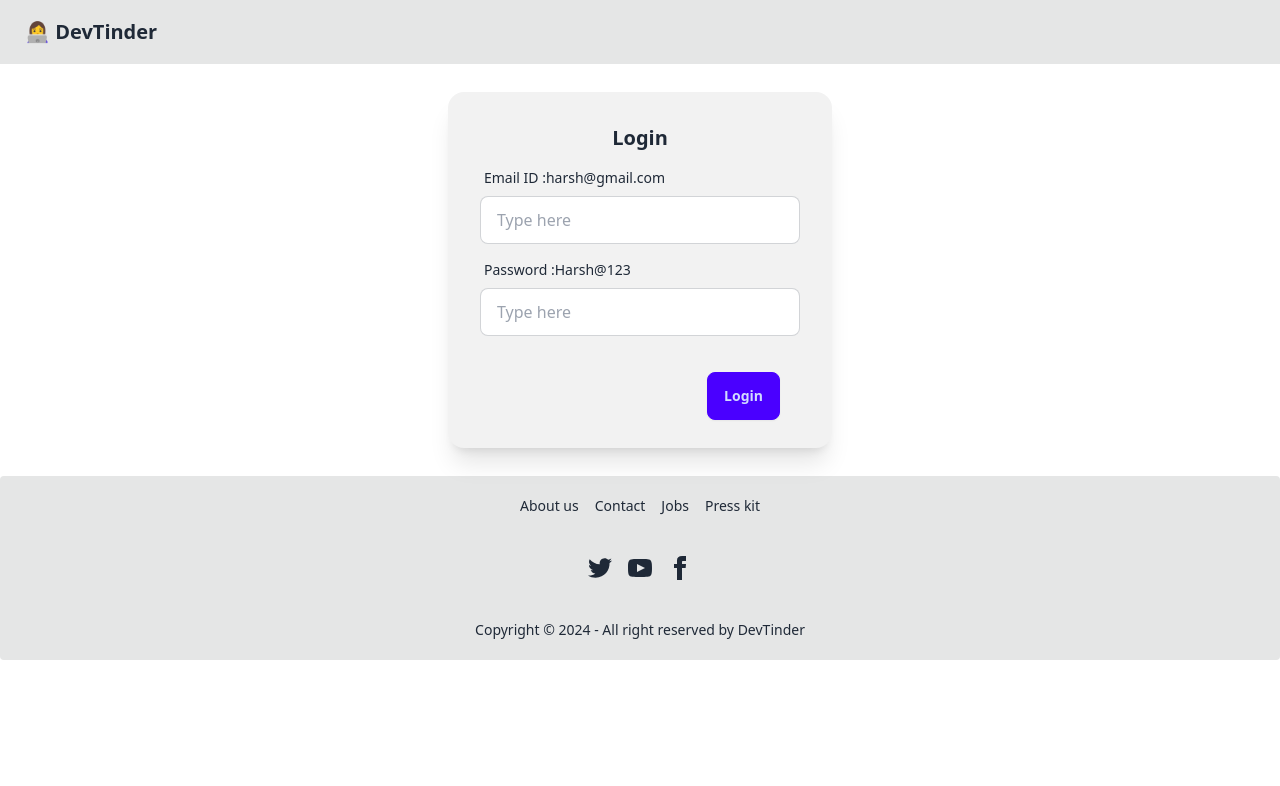
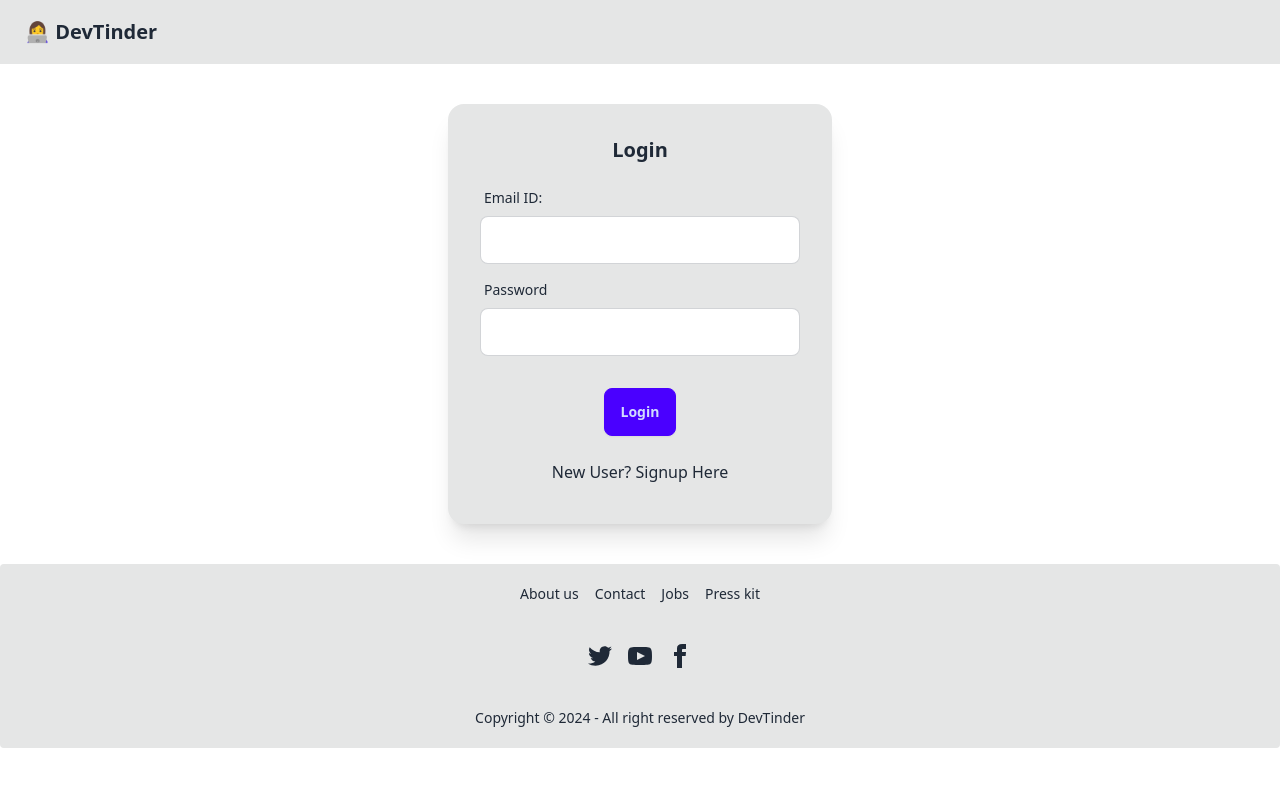
Before and after one commit to harshguptaclj/DevTinder-Web, a React (Vite) app: page /login in a window 1280 px wide. Shown: the top 786 px of the page. Built offline with nearby package versions, Linux system fonts and the light colour scheme; no server answers.

Commit message:
final commit

```diff
--- a/src/components/EditProfile.jsx
+++ b/src/components/EditProfile.jsx
@@ -4,6 +4,7 @@ import axios from "axios";
 import { BASE_URL } from "../utils/constants";
 import { useDispatch } from "react-redux";
 import { addUser } from "../utils/userSlice";
+import { useNavigate } from "react-router-dom";
 
 const EditProfile = ({ user }) => {
 
@@ -16,8 +17,11 @@ const EditProfile = ({ user }) => {
   const [error, setError] = useState("");
   const dispatch = useDispatch();
   const [showToast, setShowToast] = useState(false);
+  const navigate = useNavigate();
 
   const saveProfile = async () => {
+
+
     //Clear Errors
     setError("");
     try {
@@ -38,6 +42,7 @@ const EditProfile = ({ user }) => {
       setTimeout(() => {
         setShowToast(false);
       }, 3000);
+      navigate('/');
     } catch (err) {
       setError(err.response.data);
     }
--- a/src/components/Feed.jsx
+++ b/src/components/Feed.jsx
@@ -1,35 +1,40 @@
-import React, { useEffect } from 'react'
-import { useDispatch, useSelector } from 'react-redux'
-import { BASE_URL } from '../utils/constants';
-import { addFeed } from '../utils/feedSlice';
-import axios from 'axios';
-import UserCard from './UserCard';
+import axios from "axios";
+import { BASE_URL } from "../utils/constants";
+import { useDispatch, useSelector } from "react-redux";
+import { addFeed } from "../utils/feedSlice";
+import { useEffect } from "react";
+import UserCard from "./UserCard";
 
 const Feed = () => {
   const feed = useSelector((store) => store.feed);
   const dispatch = useDispatch();
 
-  const getFeed = async () =>{
-    if(feed)return;
-    try{
-      const res = await axios.get(BASE_URL + "/feed",{withCredentials: true});
+  const getFeed = async () => {
+    if (feed) return;
+    try {
+      const res = await axios.get(BASE_URL + "/feed", {
+        withCredentials: true,
+      });
       dispatch(addFeed(res?.data?.data));
-    } catch(err){
-      // ToDo: handle error
-      console.error(err);
+    } catch (err) {
+      //TODO: handle error
     }
   };
 
-  useEffect(()=>{
+  useEffect(() => {
     getFeed();
-  },[]);
+  }, []);
+  if (!feed) return;
+
+  if (feed.length <= 0)
+    return <h1 className="flex justify-center my-10">No new users founds!</h1>;
 
   return (
     feed && (
-    <div className='flex justify-center my-10'>
-      <UserCard user={feed[0]} />
-    </div>)
-  )
-}
-
-export default Feed
+      <div className="flex justify-center my-10">
+        <UserCard user={feed[0]} />
+      </div>
+    )
+  );
+};
+export default Feed;
--- a/src/components/Login.jsx
+++ b/src/components/Login.jsx
@@ -1,83 +1,129 @@
+import { useState } from "react";
 import axios from "axios";
-import React, { useEffect, useState } from "react";
-import { useDispatch, useSelector } from "react-redux";
+import { useDispatch } from "react-redux";
 import { addUser } from "../utils/userSlice";
 import { useNavigate } from "react-router-dom";
 import { BASE_URL } from "../utils/constants";
 
 const Login = () => {
-  const [emailId, setEmailId] = useState("harsh@gmail.com");
-  const [password, setPassword] = useState("Harsh@123");
+  const [email, setEmailId] = useState("");
+  const [password, setPassword] = useState("");
+  const [firstName, setFirstName] = useState("");
+  const [lastName, setLastName] = useState("");
+  const [isLoginForm, setIsLoginForm] = useState(true);
   const [error, setError] = useState("");
   const dispatch = useDispatch();
-
-  const user = useSelector((store)=>store.user);
-
   const navigate = useNavigate();
 
   const handleLogin = async () => {
-    if(user){
-      return navigate('/');
-    };
     try {
       const res = await axios.post(
-        BASE_URL+"/login",
+        BASE_URL + "/login",
         {
-          email: emailId,
-          password: password,
+          email,
+          password,
         },
         { withCredentials: true }
       );
       dispatch(addUser(res.data));
-      return navigate('/');
+      return navigate("/");
     } catch (err) {
-      setError(err?.response?.data || "Something went wrong!");
+      setError(err?.response?.data || "Something went wrong");
     }
   };
 
-
+  const handleSignUp = async () => {
+    try {
+      const res = await axios.post(
+        BASE_URL + "/signup",
+        { firstName, lastName, email, password },
+        { withCredentials: true }
+      );
+      dispatch(addUser(res.data.data));
+      return navigate("/profile");
+    } catch (err) {
+      setError(err?.response?.data || "Something went wrong");
+    }
+  };
 
   return (
-    <div className="flex justify-center m-7">
-      <div className="card bg-base-200 w-96 shadow-xl ">
-        <div className="card-body -mb-6">
-          <h2 className="card-title justify-center">Login</h2>
-          <label className="form-control w-full max-w-xs">
+    <div className="flex justify-center my-10">
+      <div className="card bg-base-300 w-96 shadow-xl">
+        <div className="card-body">
+          <h2 className="card-title justify-center">
+            {isLoginForm ? "Login" : "Sign Up"}
+          </h2>
+          <div>
+            {!isLoginForm && (
+              <>
+                <label className="form-control w-full max-w-xs my-2">
                   <div className="label">
-              <span className="label-text">Email ID :{emailId}</span>
+                    <span className="label-text">First Name</span>
                   </div>
                   <input
                     type="text"
-              placeholder="Type here"
+                    value={firstName}
                     className="input input-bordered w-full max-w-xs"
-              onChange={(e) => {
-                setEmailId(e.target.value);
-              }}
+                    onChange={(e) => setFirstName(e.target.value)}
                   />
                 </label>
-          <label className="form-control w-full max-w-xs">
+                <label className="form-control w-full max-w-xs my-2">
                   <div className="label">
-              <span className="label-text">Password :{password}</span>
+                    <span className="label-text">Last Name</span>
+                  </div>
+                  <input
+                    type="text"
+                    value={lastName}
+                    className="input input-bordered w-full max-w-xs"
+                    onChange={(e) => setLastName(e.target.value)}
+                  />
+                </label>
+              </>
+            )}
+            <label className="form-control w-full max-w-xs my-2">
+              <div className="label">
+                <span className="label-text">Email ID:</span>
+              </div>
+              <input
+                type="text"
+                value={email}
+                className="input input-bordered w-full max-w-xs"
+                onChange={(e) => setEmailId(e.target.value)}
+              />
+            </label>
+            <label className="form-control w-full max-w-xs my-2">
+              <div className="label">
+                <span className="label-text">Password</span>
               </div>
               <input
                 type="password"
-              placeholder="Type here"
+                value={password}
                 className="input input-bordered w-full max-w-xs"
-              onChange={(e) => {
-                setPassword(e.target.value);
-              }}
+                onChange={(e) => setPassword(e.target.value)}
               />
             </label>
+          </div>
           <p className="text-red-500">{error}</p>
-          <div className="card-actions justify-end m-5">
-            <button className="btn btn-primary" onClick={handleLogin}>
-              Login
+          <div className="card-actions justify-center m-2">
+            <button
+              className="btn btn-primary"
+              onClick={isLoginForm ? handleLogin : handleSignUp}
+            >
+              {isLoginForm ? "Login" : "Sign Up"}
             </button>
           </div>
+
+          <p
+            className="m-auto cursor-pointer py-2"
+            onClick={() => setIsLoginForm((value) => !value)}
+          >
+            {isLoginForm
+              ? "New User? Signup Here"
+              : "Existing User? Login Here"}
+          </p>
         </div>
       </div>
     </div>
   );
 };
-
 export default Login;
--- a/src/components/Requests.jsx
+++ b/src/components/Requests.jsx
@@ -16,6 +16,7 @@ const Requests = () => {
         { withCredentials: true }
       );
       dispatch(removeRequest(_id));
+      fetchRequests();
     } catch (err) {}
   };
 
--- a/src/utils/connectionSlice.jsx
+++ b/src/utils/connectionSlice.js
@@ -5,7 +5,10 @@ const connectionSlice = createSlice({
     initialState: null,
     reducers: {
         addConnections:(state,action) => action.payload,
-        removeConnections: ()=>null,
+        removeConnections: (state,action)=>{
+            const newArray = state.filter((r)=> r._id !== action.payload);
+            return newArray;
+        },
     },
 });
 
--- a/src/utils/feedSlice.js
+++ b/src/utils/feedSlice.js
@@ -5,12 +5,12 @@ const feedSlice = createSlice({
     initialState: null,
     reducers: {
         addFeed: (state, action) => action.payload,
-        removeFeed: (state,action) => {
-            const newArray = state.filter((r)=> r._id !== action.payload);
-            return newArray;
+        removeUserFromFeed: (state,action) => {
+            const newFeed = state.filter((user) => user._id !== action.payload);
+            return newFeed;
         },
     },
 });
 
-export const {addFeed} = feedSlice.actions;
+export const {addFeed, removeUserFromFeed} = feedSlice.actions;
 export default feedSlice.reducer;
```
Also changed, not shown: src/components/UserCard.jsx (+42 -20 lines), src/utils/requestSlice.js (renamed from src/utils/requestSlice.jsx). Lines whose indentation alone changed are shown as unchanged.
